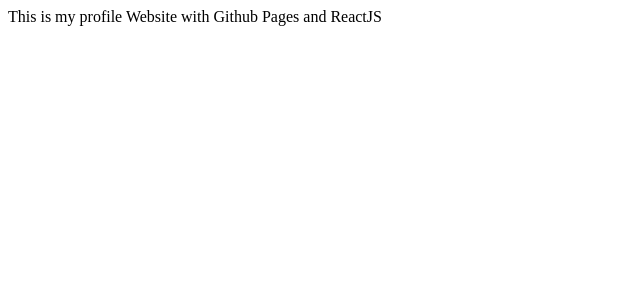
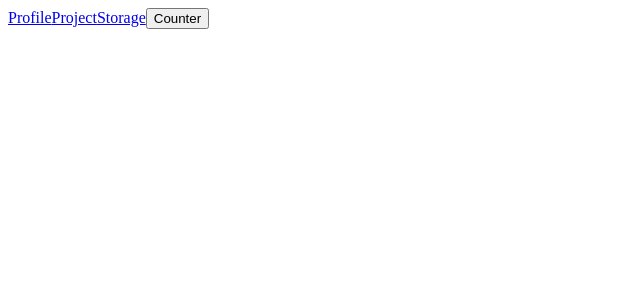
Before and after one commit to fukokami/github-page-profile, a React app: page / in a window 1280 px wide. Shown: the top 300 px of the page, without its empty margins (0-640 px from the left). Built offline with nearby package versions, Linux system fonts and the light colour scheme; the HTML template or start-up script is replaced by a standard one.

Commit message:
Setting react router (#10)
* ➕ add redux dependency

* ➕ add react-redux dependency

* ➕ add react-router-dom dependency

* ✨ add redux and router structure

```diff
--- a/package.json
+++ b/package.json
@@ -17,7 +17,10 @@
     "immutable": "^4.0.0-rc.12",
     "ramda": "^0.27.0",
     "react": "^16.11.0",
-    "react-dom": "^16.13.1"
+    "react-dom": "^16.13.1",
+    "react-redux": "^7.2.1",
+    "react-router-dom": "^5.2.0",
+    "redux": "^4.0.5"
   },
   "devDependencies": {
     "@babel/core": "^7.6.4",
--- a/src/js/component/app.jsx
+++ b/src/js/component/app.jsx
@@ -1,9 +1,46 @@
 'use strict';
 
+import { compose, path, defaultTo } from 'ramda'
+
 import React from 'react'
+import { useSelector, useDispatch } from 'react-redux'
+import { Switch, Route } from 'react-router-dom'
 
 export default function App() {
+
+    const count = useSelector(state => {
+        const defVal = compose(
+            defaultTo(0),
+            path(['template', 'counter'])
+        )
+        return defVal(state)
+    })
+    const dispatch = useDispatch()
+
+    const handleButtonClick = () => dispatch({ type: 'ACTION_TEMPLATE'})
+
     return (
-        <div>This is my profile Website with Github Pages and ReactJS</div>
+        <>
+            <div>
+                <a href="#profile">Profile</a>
+                <a href="#project">Project</a>
+                <a href="#storage">Storage</a>
+
+                <button onClick={handleButtonClick}>
+                    Counter
+                </button>
+            </div>
+            <Switch>
+                <Route exact path="/profile">
+                    <div>{`Profile Content ${count}`}</div>
+                </Route>
+                <Route exact path="/project">
+                    <div>{`Project Content ${count}`}</div>
+                </Route>
+                <Route exact path="/storage">
+                    <div>{`Storage Content ${count}`}</div>
+                </Route>
+            </Switch>
+        </>
     );
 }
--- /dev/null
+++ b/src/js/constants/actionTypes.js
@@ -0,0 +1,5 @@
+'use strict';
+
+
+// TODO: remove
+export const ACTION_TEMPLATE = 'ACTION_TEMPLATE'
--- a/src/js/index.js
+++ b/src/js/index.js
@@ -2,12 +2,22 @@
 
 import React from 'react'
 import ReactDOM from 'react-dom'
-import App from './component/app.jsx';
+import { Provider } from 'react-redux'
+import { HashRouter } from 'react-router-dom'
 
-function render()
-{
+import { store } from './store'
+
+import App from './component/App.jsx'
+
+function render() {
     ReactDOM.render(
-        <App />,
+        (
+            <Provider store={store}>
+                <HashRouter hashType="noslash">
+                    <App />
+                </HashRouter>
+            </Provider>
+        ),
         document.getElementById('app')
     )
 }
--- /dev/null
+++ b/src/js/reducer.js
@@ -0,0 +1,10 @@
+'use strict';
+
+
+import { combineReducers } from 'redux'
+
+import template from './reducers/template'
+
+export default combineReducers({
+    template
+});
--- /dev/null
+++ b/src/js/reducers/template.js
@@ -0,0 +1,18 @@
+'use strict';
+
+import {
+    ACTION_TEMPLATE
+} from '../constants/actionTypes'
+
+// TODO: remove
+export default (state = { counter: 0 }, action) => {
+    switch (action.type) {
+        case ACTION_TEMPLATE:
+            return {
+                ...state,
+                counter: state.counter + 1 || 0,
+            }
+        default:
+            return state
+    }
+}
--- /dev/null
+++ b/src/js/store.js
@@ -0,0 +1,10 @@
+'use strict';
+
+
+import { createStore } from 'redux'
+
+import reducer from './reducer'
+
+export const store = createStore(
+    reducer
+)
```
Also changed, not shown: 1 other file (tests, documents, lock files or other folders).
